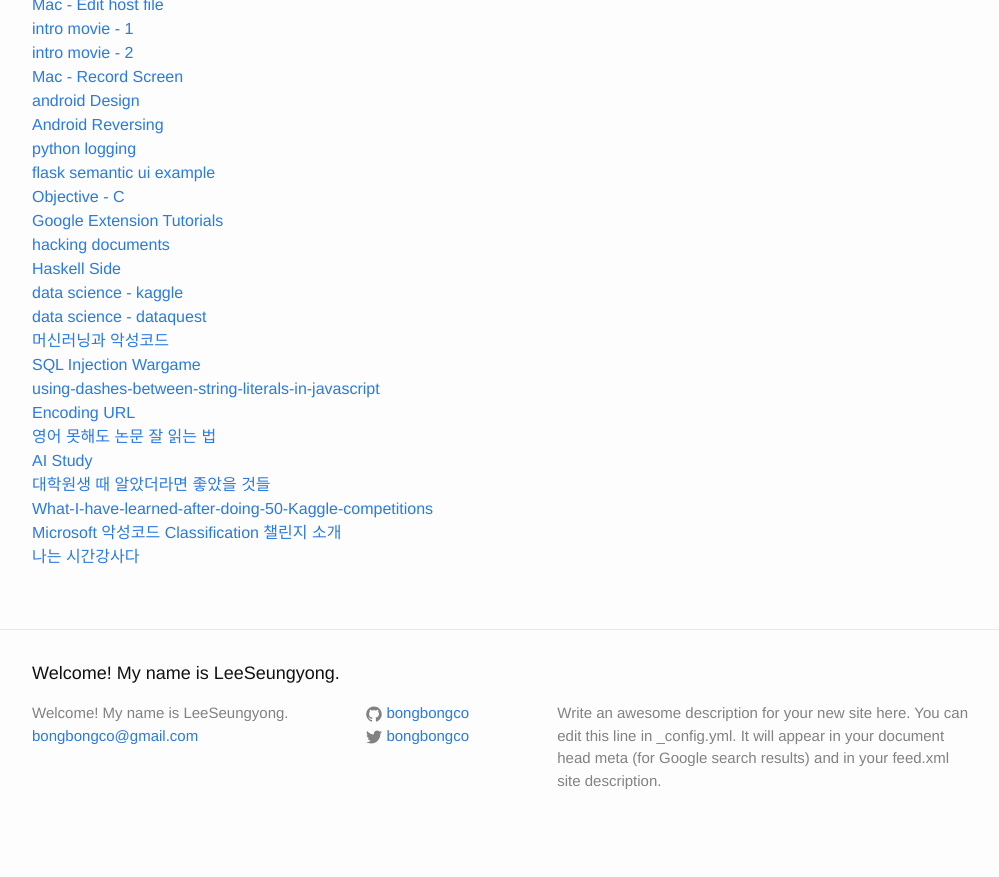
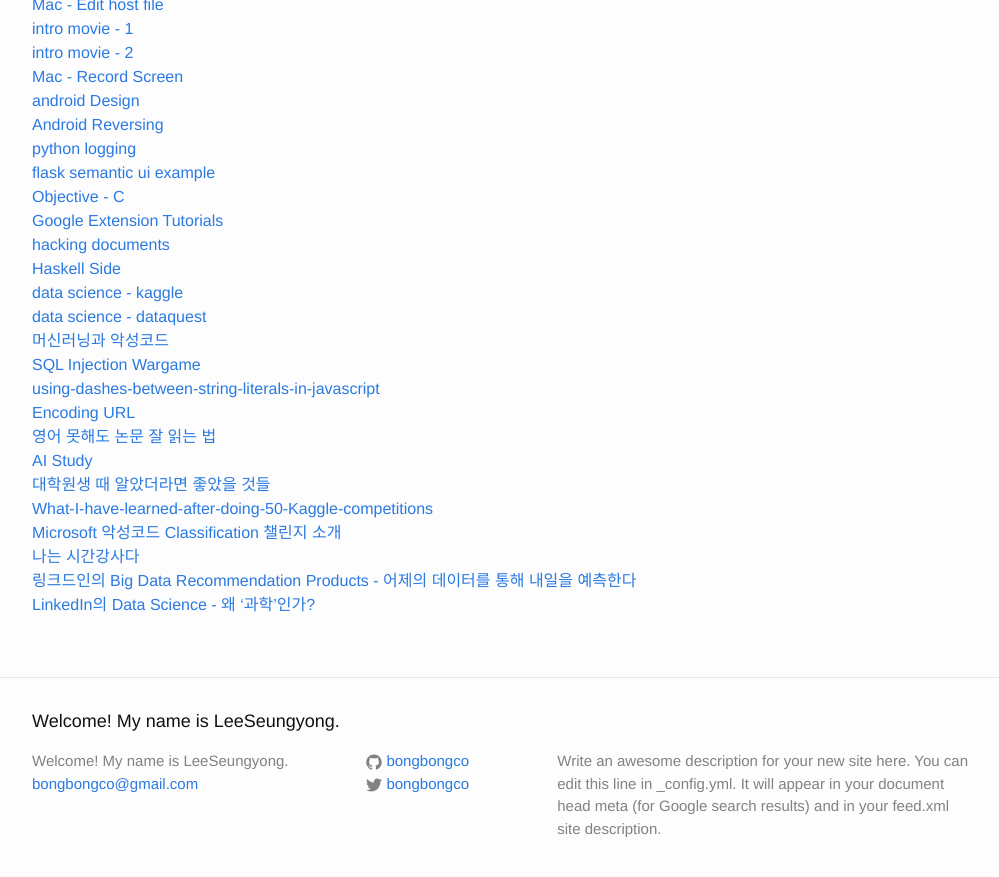
Before and after one commit to LktProgrammer/bongbongco.github.io, a Jekyll site: the page built from _posts/2016-07-22-Website-List.markdown, in a window 1280 px wide and 900 px high, scrolled down 3063 px. Shown: the top 877 px of the window, without its empty margins (138-1137 px from the left). Built offline with Jekyll 4.4.1, drawn with Linux system fonts in a browser that asks for light colours; before the commit the page ends 3915 px from its top, so only the background shows below that.

Commit message:
Update 2016-07-22-Website-List.markdown

```diff
--- a/_posts/2016-07-22-Website-List.markdown
+++ b/_posts/2016-07-22-Website-List.markdown
@@ -146,3 +146,5 @@ title: 참고할 웹 사이트들.
 [What-I-have-learned-after-doing-50-Kaggle-competitions](http://readme.skplanet.com/wp-content/uploads/%ED%8A%B8%EB%9E%993-6What-I-have-learned-after-doing-50-Kaggle-competitions..pdf)
 [Microsoft 악성코드 Classification 챌린지 소개](http://cpuu.postype.com/post/457828/)
 [나는 시간강사다](http://slownews.kr/author/3091201lin/page/3)
+[링크드인의 Big Data Recommendation Products - 어제의 데이터를 통해 내일을 예측한다](https://deview.kr/2013/detail.nhn?topicSeq=36)
+[LinkedIn의 Data Science - 왜 '과학'인가?](https://deview.kr/2014/session?seq=29)
```
